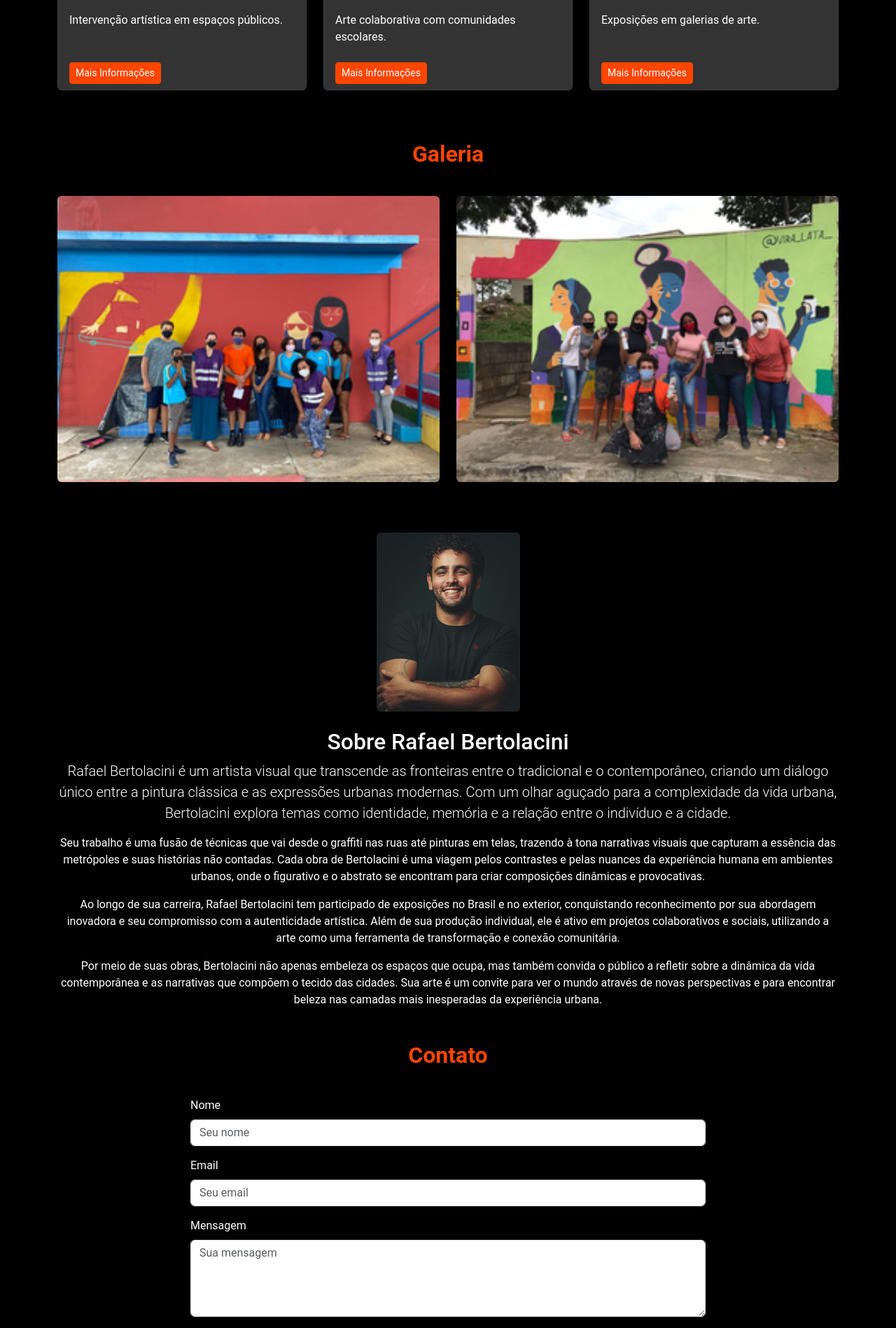
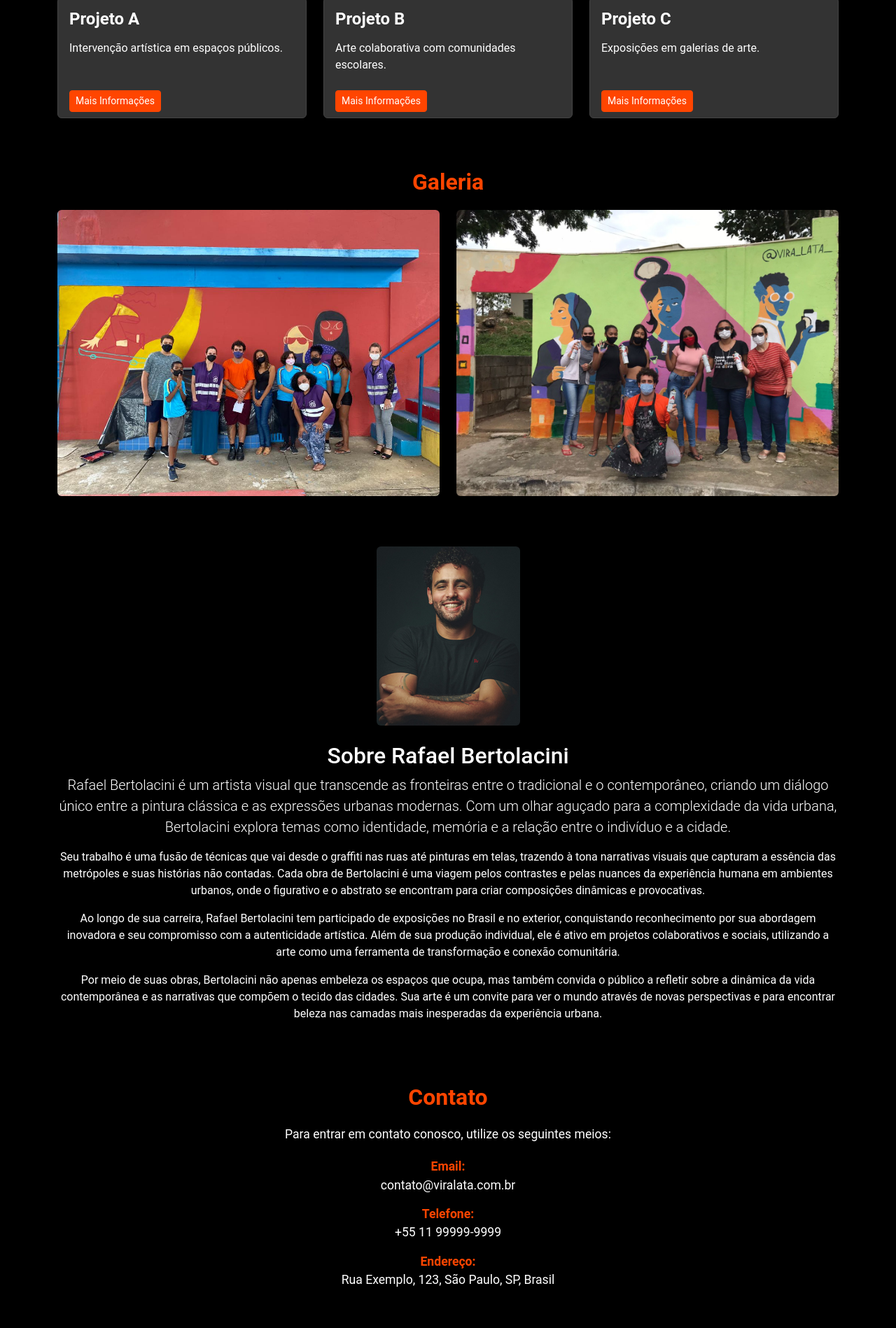
Before and after one commit to david0407j/viralata, a Django app: page / in a window 1280 px wide. Shown: the part 670-2568 px from the top of the page at 70% size. Run offline with Django 5.2, Linux system fonts and the light colour scheme.

Commit message:
configuração do html

```diff
--- a/viralata/cores/templates/cores/cores.html
+++ b/viralata/cores/templates/cores/cores.html
@@ -38,17 +38,6 @@
 .navbar-brand:hover,
 .nav-link:hover {
     color: #FFD700 !important; /* Cor dourada para links ao passar o mouse */
-}
-
-.hero-section {
-    background: url("{% static 'img/filho.ico' %}") no-repeat center center;
-    background-size: cover;
-    color: #FFFFFF;
-    text-align: center;
-    padding: 150px 20px;
-    position: relative;
-    height: 500px; /* Ajuste a altura conforme necessário */
-    background-blur: 10px; /* Adiciona desfoque ao fundo */
 }
 
 .hero-section h1 {
--- a/viralata/cores/templates/cores/footer.html
+++ b/viralata/cores/templates/cores/footer.html
@@ -1,22 +1,91 @@
+<!DOCTYPE html>
+<html lang="pt-BR">
+<head>
+    <meta charset="UTF-8">
+    <meta name="viewport" content="width=device-width, initial-scale=1.0">
+    <title>Vira Lata Intervenções Artísticas</title>
+    <link rel="stylesheet" href="https://cdnjs.cloudflare.com/ajax/libs/font-awesome/6.0.0-beta3/css/all.min.css">
+    <style>
+        /* Estilo para a seção de contato */
+        #contato {
+            background-color: #000000; /* Cor de fundo preta */
+            color: #FFFFFF; /* Texto branco */
+            padding: 40px 0;
+            border-radius: 8px;
+            box-shadow: 0 4px 8px rgba(0, 0, 0, 0.3);
+        }
+
+        .section-title {
+            font-size: 2rem;
+            margin-bottom: 20px;
+            color: #FF4500; /* Cor laranja */
+            text-align: center;
+            font-weight: bold;
+        }
+
+        #contato p {
+            text-align: center;
+            margin-bottom: 20px;
+            font-size: 1.1rem;
+        }
+
+        #contato ul {
+            list-style: none;
+            padding: 0;
+            text-align: center;
+        }
+
+        #contato li {
+            margin-bottom: 15px;
+            font-size: 1.1rem;
+        }
+
+        #contato li strong {
+            display: block;
+            font-weight: bold;
+            color: #FF4500; /* Cor laranja */
+        }
+
+        /* Estilos para o rodapé */
+        .footer {
+            background-color: #000000; /* Cor de fundo preta */
+            color: #FFFFFF; /* Texto branco */
+            padding: 20px 0;
+            border-top: 1px solid #333333; /* Cor de borda mais clara */
+        }
+
+        .footer p {
+            margin: 0;
+        }
+
+        .social-icons {
+            text-align: center;
+            margin-top: 20px;
+        }
+
+        .social-icons a {
+            color: #FF4500; /* Cor laranja para ícones sociais */
+            margin: 0 15px;
+            font-size: 1.5rem;
+            transition: color 0.3s ease;
+        }
+
+        .social-icons a:hover {
+            color: #FFFFFF; /* Cor branca ao passar o mouse */
+        }
+    </style>
+</head>
+<body>
     <section id="contato" class="container my-5">
         <h2 class="section-title">Contato</h2>
         <div class="row">
             <div class="col-md-8 mx-auto">
-            <form>
-                <div class="mb-3">
-                    <label for="name" class="form-label">Nome</label>
-                    <input type="text" class="form-control" id="name" placeholder="Seu nome">
-                </div>
-                <div class="mb-3">
-                    <label for="email" class="form-label">Email</label>
-                    <input type="email" class="form-control" id="email" placeholder="Seu email">
-                </div>
-                <div class="mb-3">
-                    <label for="message" class="form-label">Mensagem</label>
-                    <textarea class="form-control" id="message" rows="4" placeholder="Sua mensagem"></textarea>
-                </div>
-                <button type="submit" class="btn btn-primary">Enviar</button>
-            </form>
+                <p>Para entrar em contato conosco, utilize os seguintes meios:</p>
+                <ul>
+                    <li><strong>Email:</strong> contato@viralata.com.br</li>
+                    <li><strong>Telefone:</strong> +55 11 99999-9999</li>
+                    <li><strong>Endereço:</strong> Rua Exemplo, 123, São Paulo, SP, Brasil</li>
+                </ul>
             </div>
         </div>
     </section>
@@ -25,12 +94,13 @@
         <div class="container">
             <p>&copy; Vira Lata Intervenções Artísticas 2024. Todos os direitos reservados.</p>
             <div class="social-icons">
-            <a href="https://www.facebook.com/seu_usuario" target="_blank"><i class="fab fa-facebook-f"></i></a>
-            <a href="https://twitter.com/seu_usuario" target="_blank"><i class="fab fa-twitter"></i></a>
-            <a href="https://www.instagram.com/seu_usuario" target="_blank"><i class="fab fa-instagram"></i></a>
-            <a href="https://www.linkedin.com/in/seu_usuario" target="_blank"><i class="fab fa-linkedin-in"></i></a>
-            <a href="https://wa.me/5511999999999" target="_blank"><i class="fab fa-whatsapp"></i></a>
+                <a href="https://www.facebook.com/seu_usuario" target="_blank" title="Facebook"><i class="fab fa-facebook-f"></i></a>
+                <a href="https://twitter.com/seu_usuario" target="_blank" title="Twitter"><i class="fab fa-twitter"></i></a>
+                <a href="https://www.instagram.com/seu_usuario" target="_blank" title="Instagram"><i class="fab fa-instagram"></i></a>
+                <a href="https://www.linkedin.com/in/seu_usuario" target="_blank" title="LinkedIn"><i class="fab fa-linkedin-in"></i></a>
+                <a href="https://wa.me/5511999999999" target="_blank" title="WhatsApp"><i class="fab fa-whatsapp"></i></a>
             </div>
         </div>
     </footer>
+</body>
 </html>
--- a/viralata/cores/templates/cores/home.html
+++ b/viralata/cores/templates/cores/home.html
@@ -1,17 +1,27 @@
 {% extends 'cores/cores.html' %}
 {% load static %}
-<title>{% block title %} Vira Lata Intervenções Artísticas- Home{% endblock title %}</title>
+<title>{% block title %} Vira Lata Intervenções Artísticas {% endblock title %}</title>
 {% block body %}
 <!-- Hero Section -->
-    <section id="home" class="hero-section">
-        <div class="container">
-            <h1>Transformando Espaços Urbanos</h1>
-            <p>Intervenções artísticas que inspiram e conectam comunidades.</p>
-            <a href="#projetos" class="btn btn-primary">Nossos Projetos</a>
-            <img src="{% static 'img/xereu.icon.ico' %}" class="rounded mx-auto d-block" alt="Rafael">
+<section id="home" class="hero-section" style="position: relative; height: 70vh; overflow: hidden;">
+    <div style="position: absolute; top: 0; left: 0; width: 100%; height: 100%;">
+        <iframe
+            src="https://player.vimeo.com/video/1003424840?badge=0&autopause=0&player_id=0&app_id=58479&autoplay=1&muted=1"
+            frameborder="0"
+            allow="autoplay; fullscreen; picture-in-picture; clipboard-write"
+            style="position: absolute; top: 50%; left: 50%; transform: translate(-50%, -50%); width: 100%; height: 100%; object-fit: cover;"
+            title="Vira Lata Intervenções Artísticas">
+        </iframe>
+    </div>
+    <div class="container text-center" style="position: absolute; top: 50%; left: 50%; transform: translate(-50%, -50%); z-index: 1; color: rgb(237, 229, 223); text-align: center;">
+        <h1 style="font-size: 2.5em; font-weight: bold; margin-bottom: 20px;">Transformando Espaços Urbanos</h1>
+        <p style="font-size: 1.25em; margin-bottom: 30px;">Intervenções artísticas que inspiram e conectam comunidades.</p>
+        <a href="#projetos" class="btn btn-primary" style="background-color: #FF4500; border-color: #FF4500; font-size: 1.25em; padding: 10px 20px;">Nossos Projetos</a>
+        <div class="mt-4">
+            <img src="{% static 'img/xereu.icon.ico' %}" class="rounded mx-auto d-block" alt="Rafael" style="max-width: 150px;">
+        </div>
     </div>
 </section>
-
 <!-- Projetos Section -->
 <section id="projetos" class="container my-5">
     <h2 class="section-title">Projetos</h2>
@@ -46,18 +56,42 @@
     </div>
 </section>
 
+
   <!-- Galeria Section -->
 <section id="galeria" class="container my-5">
     <h2 class="section-title">Galeria</h2>
     <div class="row">
         <div class="col-md-6 mb-4">
-            <img src="{% static 'img/amigos.ico' %}" class="gallery-img rounded" alt="Galeria 1">
+            <img src="{% static 'img/amigos.jpg' %}" class="gallery-img rounded" alt="Galeria 1" data-bs-toggle="modal" data-bs-target="#imagemModal1">
         </div>
         <div class="col-md-6 mb-4">
-            <img src="{% static 'img/deus.ico' %}" class="gallery-img rounded" alt="Galeria 2">
+            <img src="{% static 'img/deus.jpg' %}" class="gallery-img rounded" alt="Galeria 2" data-bs-toggle="modal" data-bs-target="#imagemModal2">
         </div>
     </div>
 </section>
+
+<!-- Modal 1 -->
+<div class="modal fade" id="imagemModal1" tabindex="-1" aria-labelledby="imagemModalLabel1" aria-hidden="true">
+    <div class="modal-dialog modal-dialog-centered">
+        <div class="modal-content">
+            <div class="modal-body">
+                <img src="{% static 'img/amigos.jpg' %}" class="img-fluid" alt="Galeria 1">
+            </div>
+        </div>
+    </div>
+</div>
+
+<!-- Modal 2 -->
+<div class="modal fade" id="imagemModal2" tabindex="-1" aria-labelledby="imagemModalLabel2" aria-hidden="true">
+    <div class="modal-dialog modal-dialog-centered">
+        <div class="modal-content">
+            <div class="modal-body">
+                <img src="{% static 'img/deus.jpg' %}" class="img-fluid" alt="Galeria 2">
+            </div>
+        </div>
+    </div>
+</div>
+
 
     <!-- Contato Section -->
     <div class="container text-center my-5">
```
Also changed, not shown: viralata/cores/static/img/amigos.ico (deleted), viralata/cores/static/img/amigos.jpg (added), viralata/cores/static/img/amor.ico (deleted), viralata/cores/static/img/deus.ico (deleted), viralata/cores/static/img/deus.jpg (added), viralata/cores/static/img/filho.ico (deleted). Lines whose indentation alone changed are shown as unchanged.
